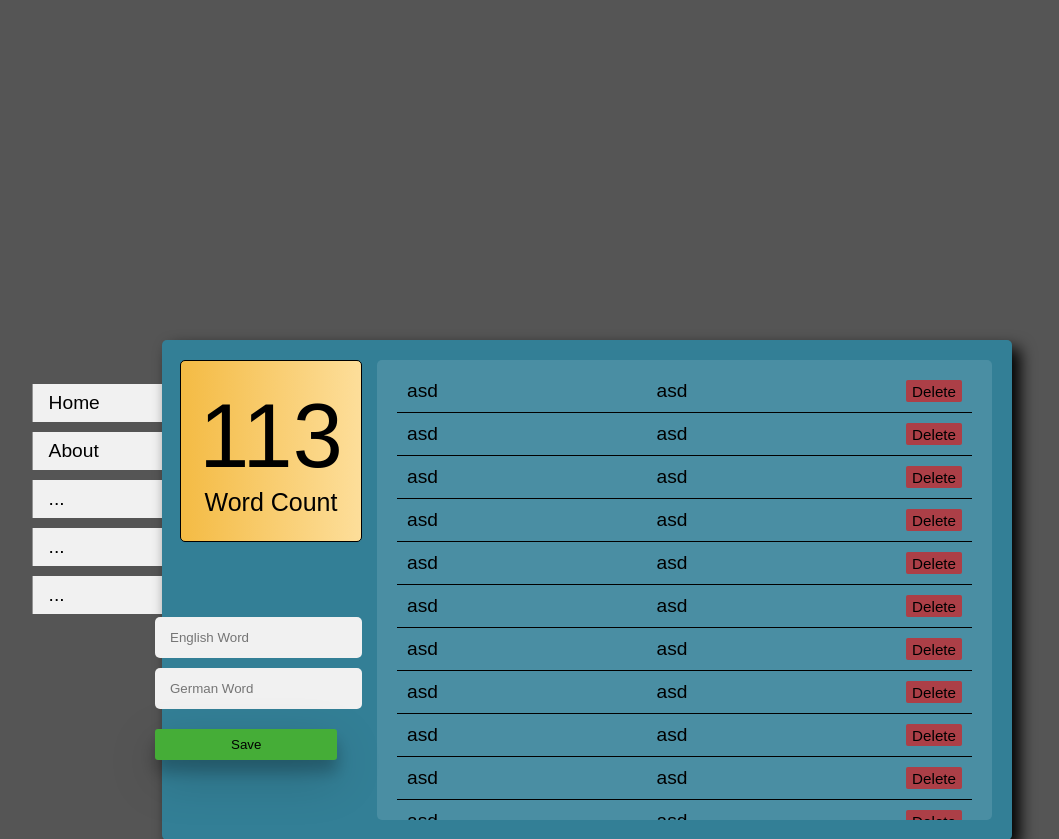
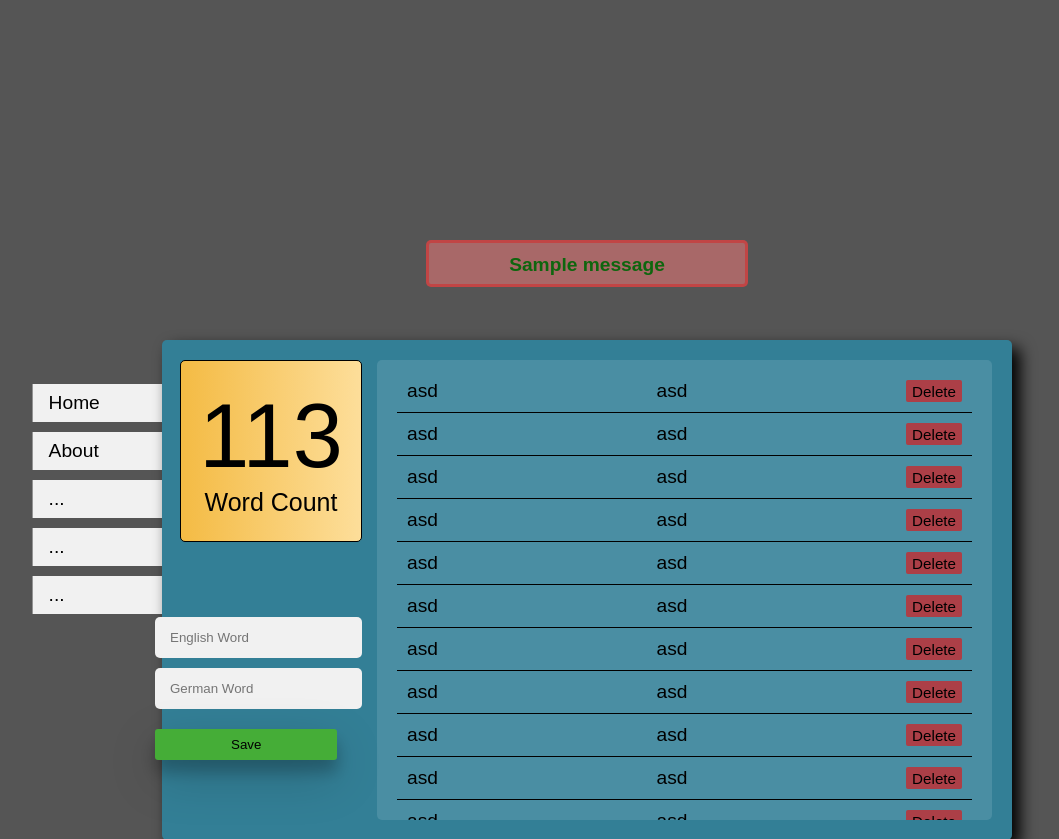
Before and after one commit to KAL17002493/LApp, a Flask app: page / in a window 1280 px wide. Shown: the part 660-1499 px from the top of the page, without its empty margins (53-1112 px from the left). Run offline with Flask 3, Linux system fonts and the light colour scheme; one stand-in notice (Sample message) is shown.

Commit message:
Re-adding error messages and success messages

```diff
--- a/website/static/stylesheets/style.css
+++ b/website/static/stylesheets/style.css
@@ -18,6 +18,32 @@ body {
  body button {
     border: none; /* Remove white default border from all buttons */
  }
+
+ /* alert messages */
+.alert-messages {
+    position: absolute; /* Position navigation bar absolutely */
+    top: 50%; /* Move it down to the middle of the screen */
+    transform: translate(0, -400px); /* Adjust position slightly to the right and vertically center it */
+
+    font-size: 1.2rem;
+    text-align: center;;
+    font-weight: bold;
+
+    padding: 8px 80px;
+    background-color: #fd7c7c7e;
+    border-radius: 5px;
+    border: 3px solid rgba(202, 58, 58, 0.76);
+}
+
+.error-message {
+    color: rgb(133, 31, 31);
+    margin-top: 3px;
+}
+
+.success-message {
+    color: rgb(14, 102, 14);
+    margin-top: 3px;
+}
 
 /* Nav Bar and everythign about it*/
 .nav {
@@ -154,6 +180,7 @@ body {
     font-size: 0.95rem;
     cursor: pointer;
     transition: 0.12s ease-in-out;
+    border-radius: 2px;
 }
 
 .word-list button:hover {
@@ -192,16 +219,3 @@ h1{
     margin: 0;
     padding: 0;
 }
-
-/* alert messages */
-.errorMessage{
-    color: red;
-    font-size: 1.2rem;
-    font-weight: bold;
-}
-
-.successMessage{
-    color: green;
-    font-size: 1.2rem;
-    font-weight: bold;
-}
--- a/website/templates/base.html
+++ b/website/templates/base.html
@@ -17,6 +17,24 @@
         </ul>
     </div>
 
+    <div class="alert-messages">
+        {% with messages = get_flashed_messages(with_categories=true) %}
+            {% if messages %}
+                {% for category, message in messages %}
+                    {% if category == 'error' %}
+                        <div class="error-message" role="alert">
+                            {{ message }}
+                        </div>
+                    {% else %}
+                        <div class="success-message" role="alert">
+                            {{ message }}
+                        </div>
+                    {% endif %}
+                {% endfor %}
+            {% endif %}
+        {% endwith %}
+    </div>
+
     <div class="content">
         <div>
             {% block pageContent %}
@@ -25,24 +43,6 @@
         </div>
     </div>
 
-    <!--<div>
-        {% with messages = get_flashed_messages(with_categories=true) %}
-            {% if messages %}
-                {% for category, message in messages %}
-                    {% if category == 'error' %}
-                        <div class="errorMessage" role="alert">
-                            {{ message }}
-                        </div>
-                    {% else %}
-                        <div class="successMessage" role="alert">
-                            {{ message }}
-                        </div>
-                    {% endif %}
-                {% endfor %}
-            {% endif %}
-        {% endwith %}
-    </div>-->
-
     <script type="text/javascript" src="{{ url_for('static', filename='scripts/main.js') }}"></script>
 </body>
 
```
Also changed, not shown: instance/database.db.
